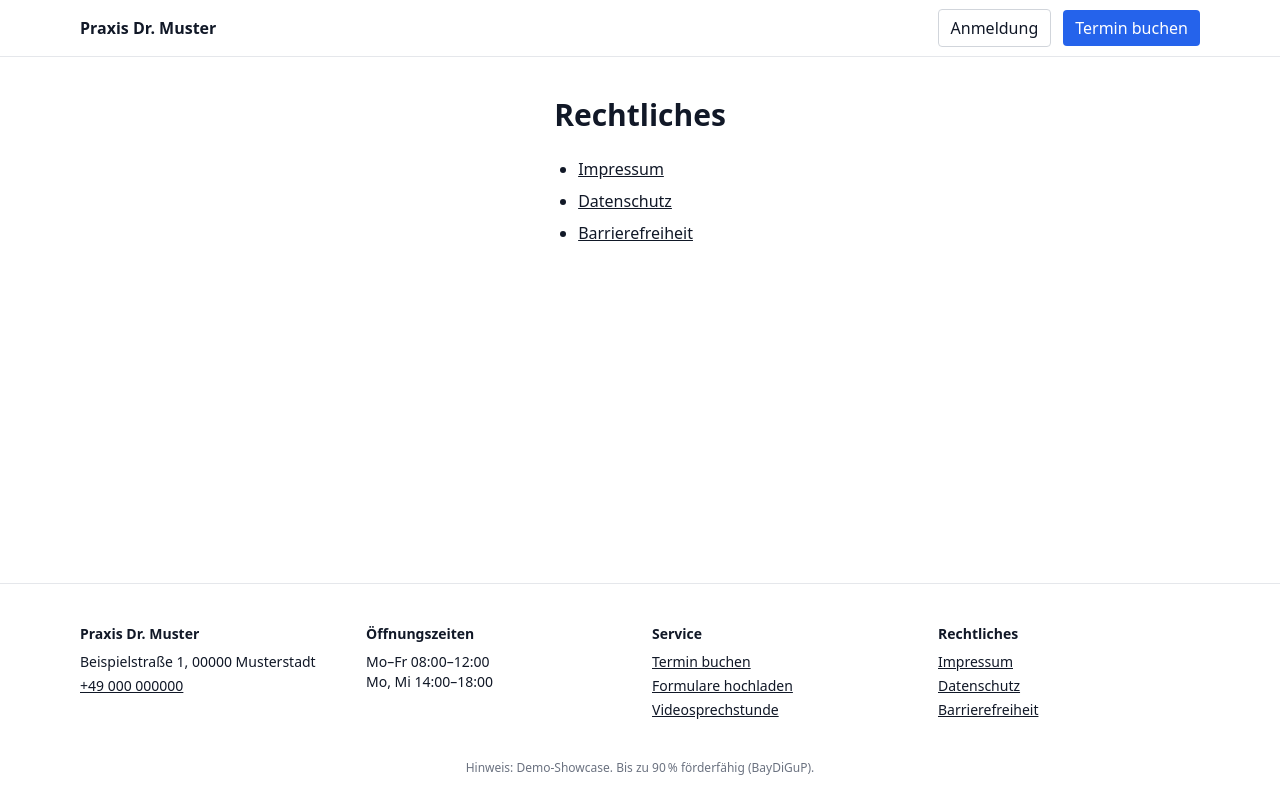
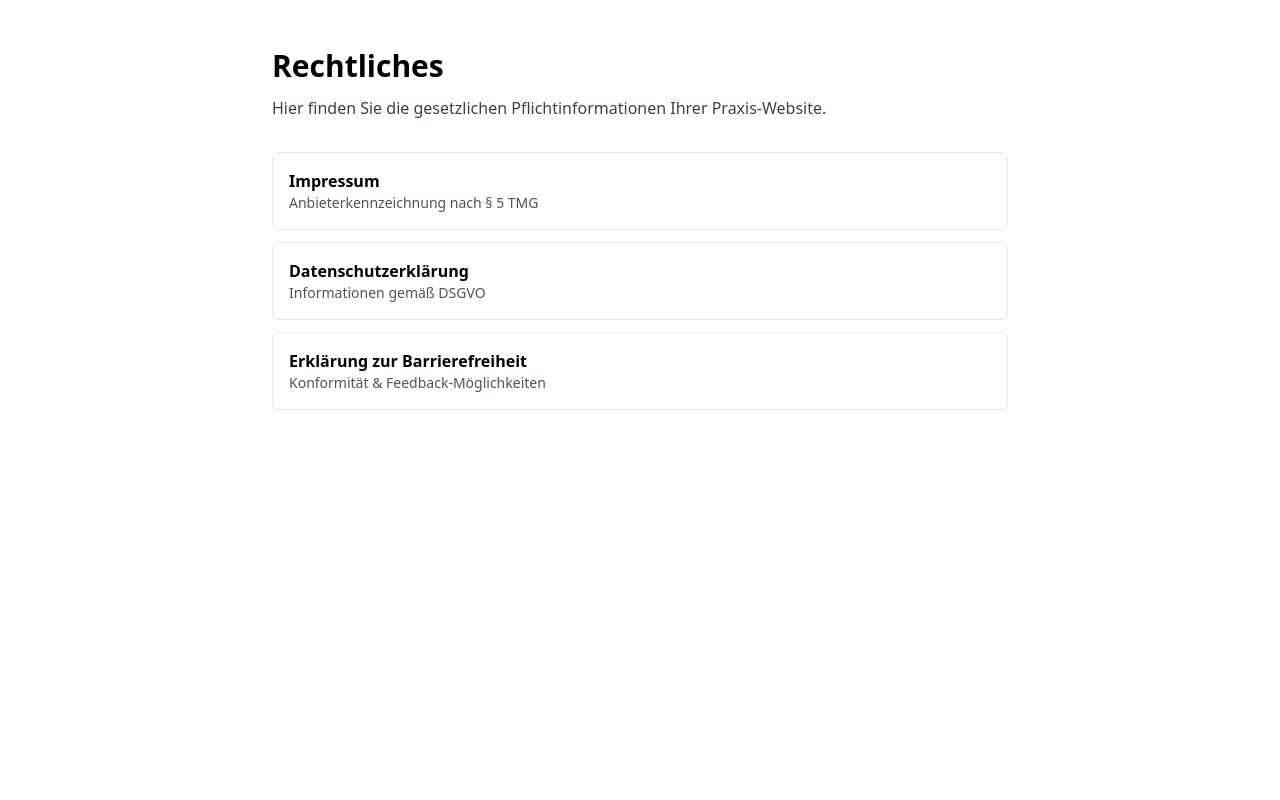
Before and after one commit to cyclebittt/arztpraxis-portal, a Next.js app: page /rechtliches in a window 1280 px wide. Built offline with nearby package versions, Linux system fonts and the light colour scheme.

Commit message:
Update page.js

```diff
--- a/app/rechtliches/page.js
+++ b/app/rechtliches/page.js
@@ -1,22 +1,31 @@
-import Navbar from "@/components/layout/Navbar";
-import Footer from "@/components/layout/Footer";
-import Link from "next/link";
+'use client';
 
-export const metadata = { title: "Rechtliches – Praxisportal" };
+import Link from 'next/link';
 
-export default function Page() {
+export default function LegalIndexPage() {
   return (
-    <div className="min-h-dvh flex flex-col">
-      <Navbar />
-      <main id="main" className="flex-1 mx-auto max-w-4xl px-4 py-10">
+    <main className="min-h-screen bg-white text-black">
+      <div className="mx-auto max-w-3xl px-4 py-12">
         <h1 className="text-3xl font-bold">Rechtliches</h1>
-        <ul className="mt-6 list-disc pl-6 space-y-2">
-          <li><Link className="underline" href="/rechtliches/impressum">Impressum</Link></li>
-          <li><Link className="underline" href="/rechtliches/datenschutz">Datenschutz</Link></li>
-          <li><Link className="underline" href="/rechtliches/barrierefreiheit">Barrierefreiheit</Link></li>
-        </ul>
-      </main>
-      <Footer />
-    </div>
+        <p className="mt-3 text-gray-700">
+          Hier finden Sie die gesetzlichen Pflichtinformationen Ihrer Praxis‑Website.
+        </p>
+
+        <nav className="mt-8 space-y-3">
+          <Link href="/rechtliches/impressum" className="block rounded-md border p-4 hover:bg-gray-50">
+            <span className="font-semibold">Impressum</span>
+            <span className="block text-sm text-gray-600">Anbieterkennzeichnung nach § 5 TMG</span>
+          </Link>
+          <Link href="/rechtliches/datenschutz" className="block rounded-md border p-4 hover:bg-gray-50">
+            <span className="font-semibold">Datenschutzerklärung</span>
+            <span className="block text-sm text-gray-600">Informationen gemäß DSGVO</span>
+          </Link>
+          <Link href="/rechtliches/barrierefreiheit" className="block rounded-md border p-4 hover:bg-gray-50">
+            <span className="font-semibold">Erklärung zur Barrierefreiheit</span>
+            <span className="block text-sm text-gray-600">Konformität & Feedback‑Möglichkeiten</span>
+          </Link>
+        </nav>
+      </div>
+    </main>
   );
 }
```
